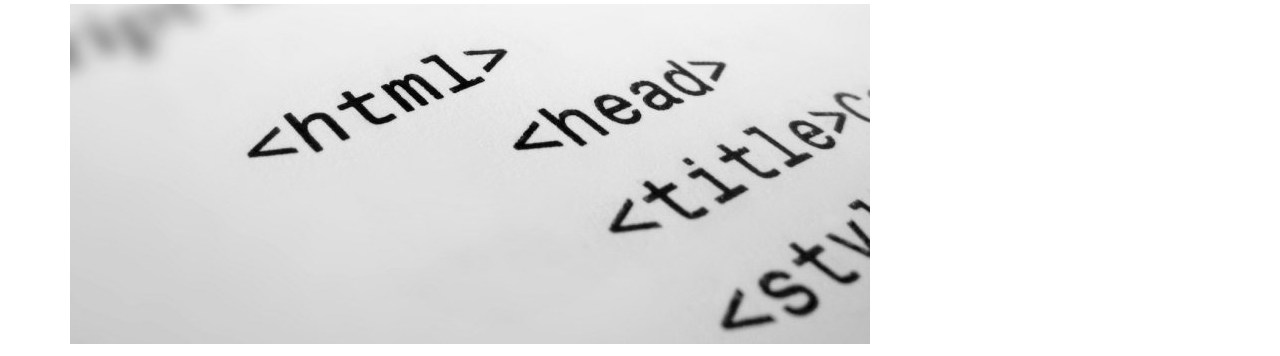
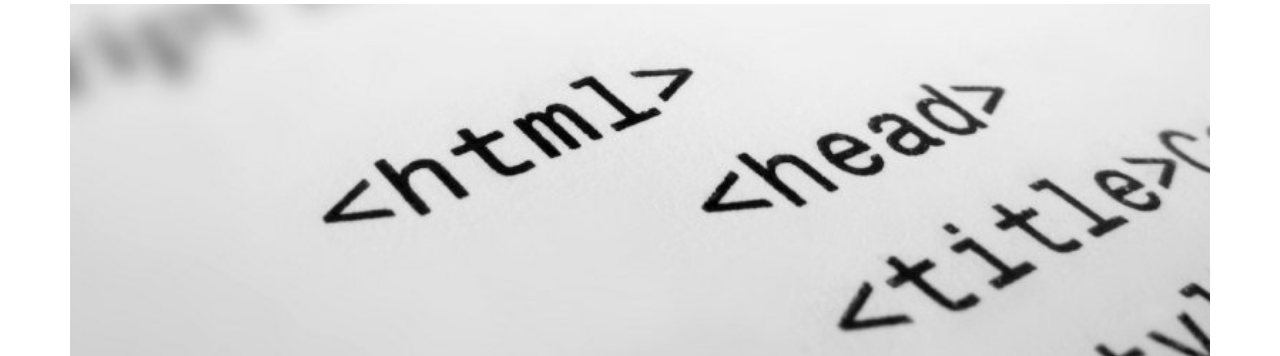
Before and after one commit to girlwritingcode/HTML-CSS, a plain HTML site: page index.html in a window 1280 px wide. Shown: the part 115-471 px from the top of the page. Drawn offline with Linux system fonts and the light colour scheme.

Commit message:
Add Code Review 04 changes 	- Add header-img class 	- Add header-img width 100%

```diff
--- a/css/style.css
+++ b/css/style.css
@@ -11,6 +11,10 @@ body {
 #app-list img {
     height: 200px;
     width: 400px;
+}
+
+.header-img {
+    width: 100%;
 }
 
 .text-muted {
--- a/index.html
+++ b/index.html
@@ -23,7 +23,7 @@
         </header>
         <div class="row">
             <div class="col-md-12">
-                <img src="img/html.jpg" class="img-responsive" alt="html">
+                <img src="img/html.jpg" class="img-responsive header-img" alt="html">
             </div>
         </div>
         <div class="row">
```
